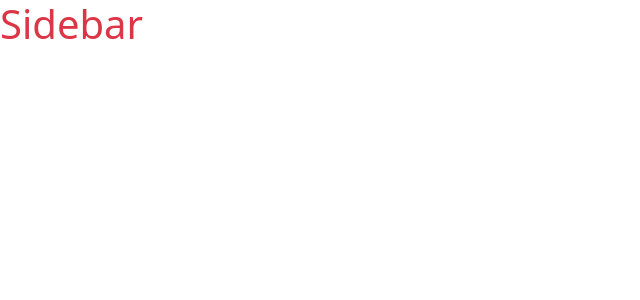
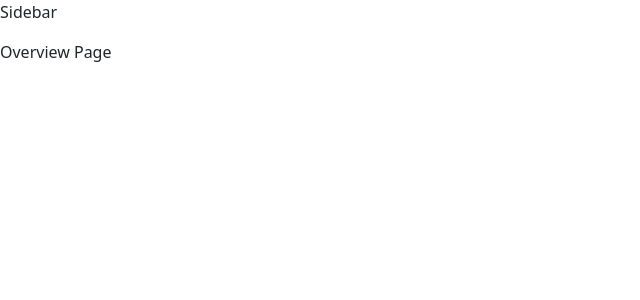
Before and after one commit to memisemre/nuxt3-dashboard, a Nuxt app: page / in a window 1280 px wide. Shown: the top 300 px of the page, without its empty margins (0-640 px from the left). Built offline with nearby package versions, Linux system fonts and the light colour scheme.

Commit message:
add menu list

```diff
--- a/app.vue
+++ b/app.vue
@@ -1,3 +1,7 @@
+<script>
+  import Sidebar from './components/Sidebar.vue';
+</script>
 <template>
+  <Sidebar />
   <NuxtPage />
 </template>
--- a/components/Sidebar.vue
+++ /dev/null
@@ -1,3 +0,0 @@
-<template>
-    <h1 class="text-danger">Sidebar</h1>
-</template>
--- /dev/null
+++ b/components/Sidebar/Sidebar.vue
@@ -0,0 +1,8 @@
+<template>
+    <div>
+        <p>Sidebar</p>
+    </div>
+</template>
+<script>
+    import Items from '~/utils/sidebar';
+</script>
--- a/pages/index.vue
+++ b/pages/index.vue
@@ -1,10 +1,9 @@
 <script setup >
-import Sidebar from '~/components/Sidebar.vue';
 </script>
 
 <template>
   <div>
-    <Sidebar />
+    Overview Page
   </div>
 </template>
 
--- /dev/null
+++ b/utils/sidebar.js
@@ -0,0 +1,28 @@
+const Items = [
+  {
+    title: "Overview",
+    url: "/",
+  },
+  {
+    title: "Cards",
+    url: "/invoices",
+  },
+  {
+    title: "Transactions",
+    url: "/transactions",
+  },
+  {
+    title: "Invoices",
+    url: "/invoices",
+  },
+  {
+    title: "Goals",
+    url: "/goals",
+  },
+  {
+    title: "Settings",
+    url: "/settings",
+  },
+];
+
+export default Items;
```
